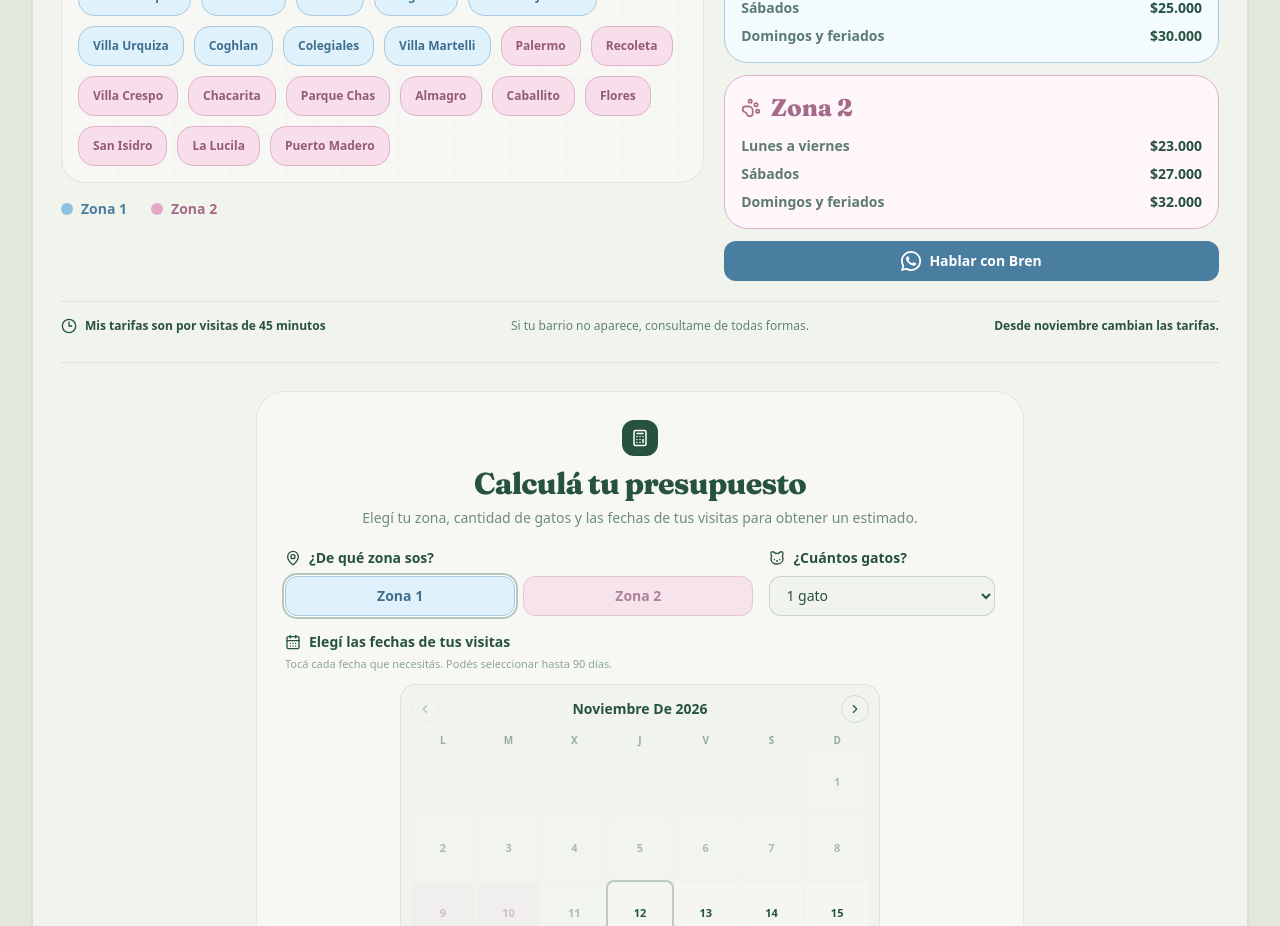
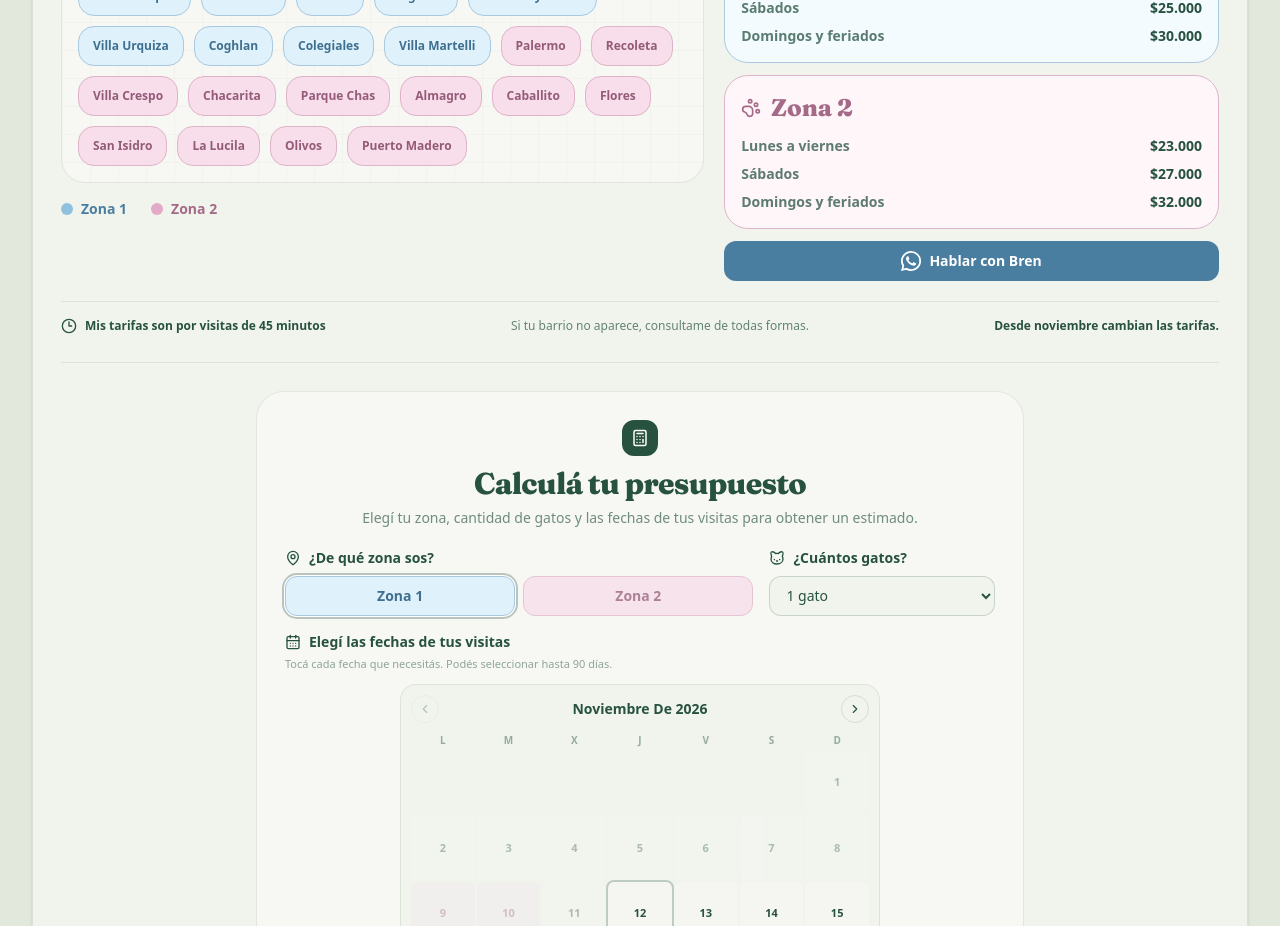
Before and after one commit to polizelener-droid/brendacatsitter, a React (Vite) app: page / in a window 1280 px wide. Shown: the part 2060-2986 px from the top of the page. Built offline with nearby package versions, Linux system fonts and the light colour scheme; no server answers; the database is empty.

Commit message:
Add Olivos to coverage zone 2

```diff
--- a/src/components/CoveragePricingMap.tsx
+++ b/src/components/CoveragePricingMap.tsx
@@ -22,7 +22,7 @@ const coverageTiles: NeighborhoodTile[] = [
   { name: 'Villa Urquiza', zone: 'zone1' }, { name: 'Coghlan', zone: 'zone1' }, { name: 'Colegiales', zone: 'zone1' }, { name: 'Villa Martelli', zone: 'zone1' },
   { name: 'Palermo', zone: 'zone2' }, { name: 'Recoleta', zone: 'zone2' }, { name: 'Villa Crespo', zone: 'zone2' }, { name: 'Chacarita', zone: 'zone2' },
   { name: 'Parque Chas', zone: 'zone2' }, { name: 'Almagro', zone: 'zone2' }, { name: 'Caballito', zone: 'zone2' }, { name: 'Flores', zone: 'zone2' },
-  { name: 'San Isidro', zone: 'zone2' }, { name: 'La Lucila', zone: 'zone2' }, { name: 'Puerto Madero', zone: 'zone2' },
+  { name: 'San Isidro', zone: 'zone2' }, { name: 'La Lucila', zone: 'zone2' }, { name: 'Olivos', zone: 'zone2' }, { name: 'Puerto Madero', zone: 'zone2' },
 ];
 
 const zones = [
```
